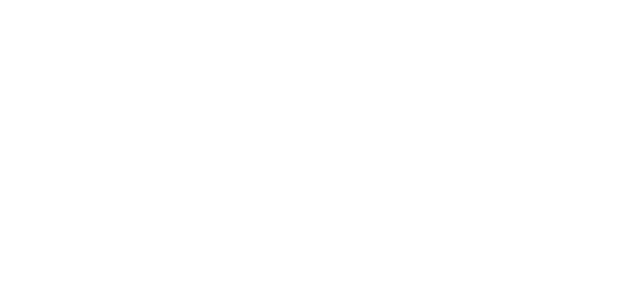
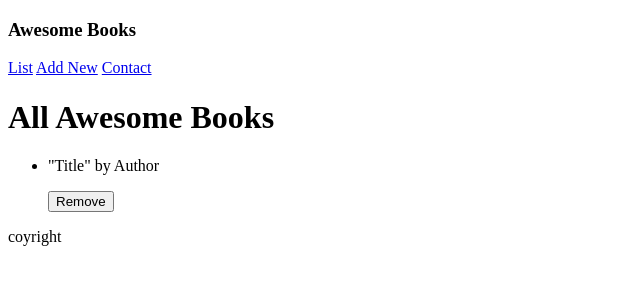
Before and after one commit to mrprotocoll/awesome-books-microverse, a website: page index.html in a window 1280 px wide. Shown: the whole page, without its empty margins (0-640 px from the left). Drawn offline with Linux system fonts and the light colour scheme.

Commit message:
Add html code

```diff
--- a/index.html
+++ b/index.html
@@ -8,7 +8,26 @@
     <link rel="stylesheet" href="index.css">
 </head>
 <body>
-
+    <header>
+        <div class="logo"><h3>Awesome Books</h3></div>
+        <nav>
+            <a href="#">List</a>
+            <a href="#">Add New</a>
+            <a href="#">Contact</a>
+        </nav>
+    </header>
+    <main>
+        <h1>All Awesome Books</h1>
+        <ul class="book-lists">
+            <li class="book">
+                <p>"Title" by Author</p>
+                <button class="remove">Remove</button>
+            </li>
+        </ul>
+    </main>
+    <footer>
+        <p>coyright</p>
+    </footer>
 </body>
-<script src="index.js"></script>
+<script type="module" src="index.js"></script>
 </html>
```
